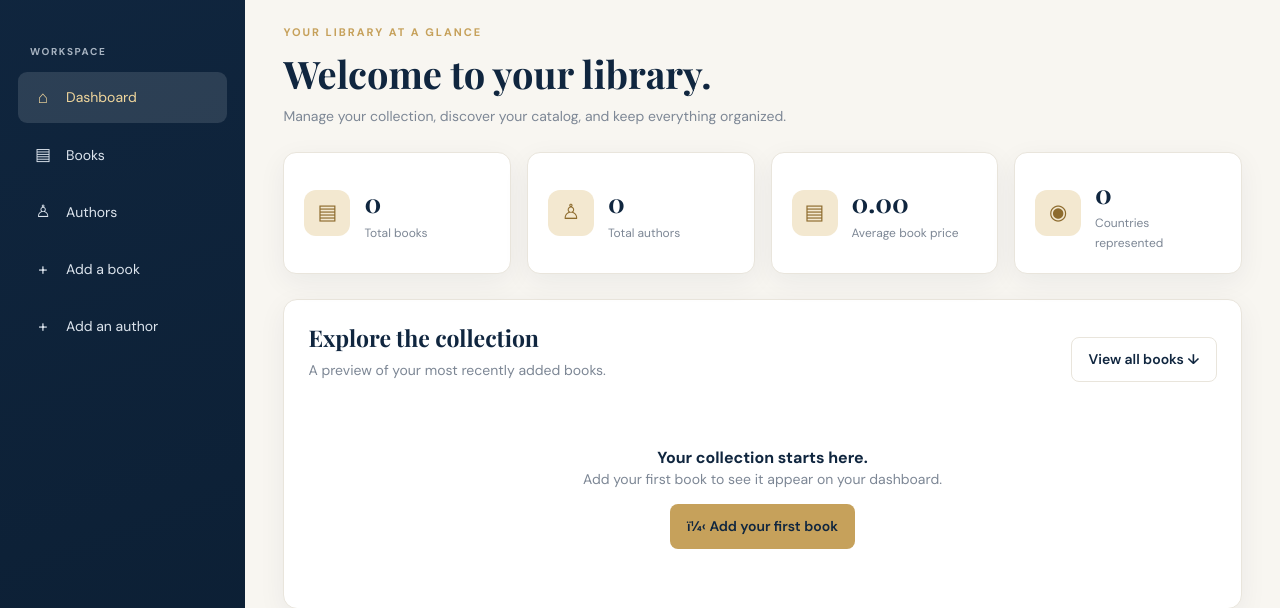
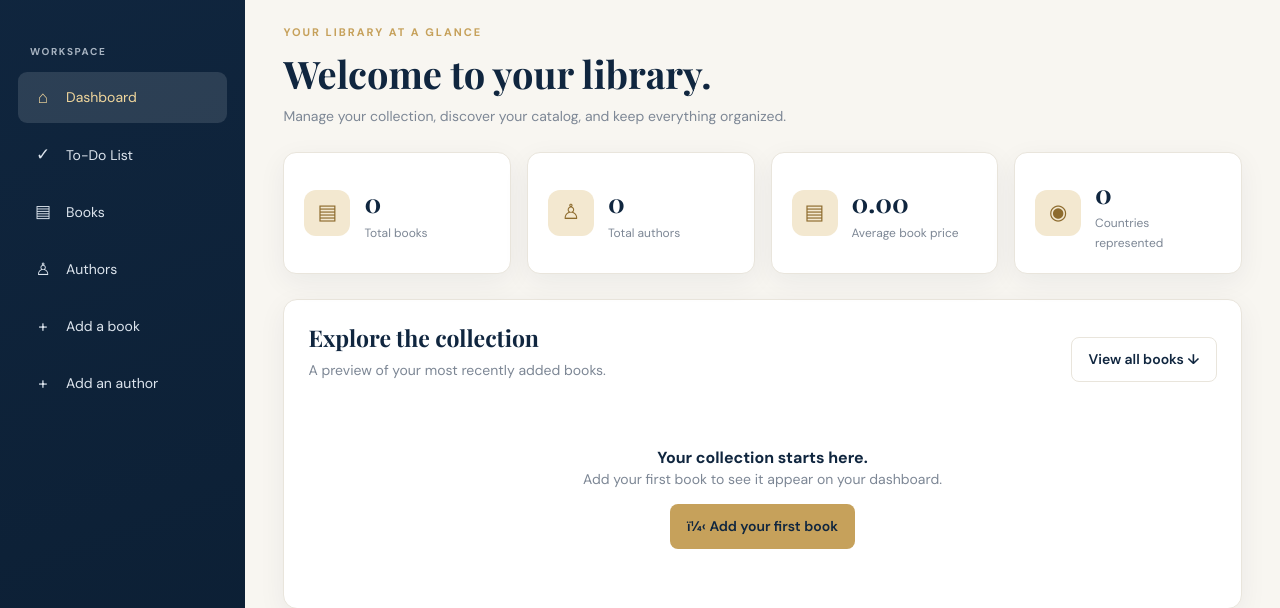
Before and after one commit to mariam-ahmed2006/db-lab2, a Flask app: page /library in a window 1280 px wide. Shown: the part 80-688 px from the top of the page. Run offline with Flask 3, Linux system fonts and the light colour scheme; data that the repository does not hold is empty.

Commit message:
Add navigation between To-Do and Library

```diff
--- a/templates/library.html
+++ b/templates/library.html
@@ -21,6 +21,9 @@
             <a class="nav-link active" href="{{ url_for('library_index') }}">
                 <span class="nav-icon">⌂</span> Dashboard
             </a>
+            <a class="nav-link" href="{{ url_for('todos') }}">
+    <span class="nav-icon">✓</span> To-Do List
+</a>
             <a class="nav-link" href="#books">
                 <span class="nav-icon">▤</span> Books
             </a>
--- a/templates/todos.html
+++ b/templates/todos.html
@@ -1,6 +1,11 @@
 {% extends "base.html" %}
 {% block title %}My To-Dos{% endblock %}
 {% block content %}
+<div class="mb-3 text-end">
+  <a href="{{ url_for('library_index') }}" class="btn btn-outline-primary">
+    📚 Open Library
+  </a>
+</div>
 <div class="d-flex justify-content-between align-items-center mb-3">
   <h1 class="h3 mb-0">To-Do</h1>
   <div>Hi, {{ name }} <a class="btn btn-sm btn-outline-secondary ms-2" href="/logout">Log out</a></div>
```
